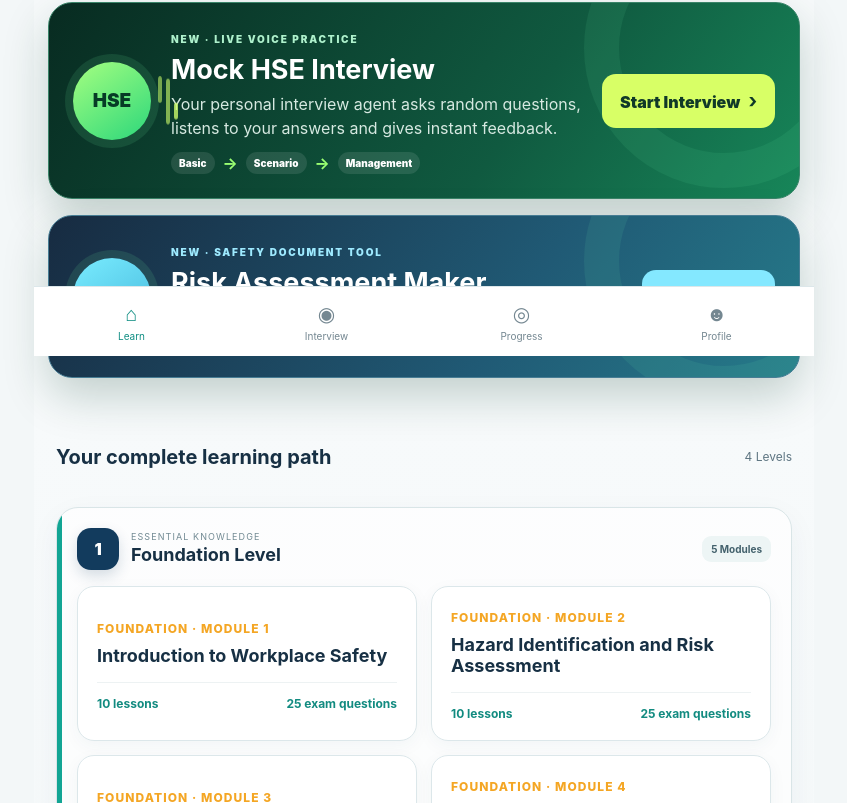
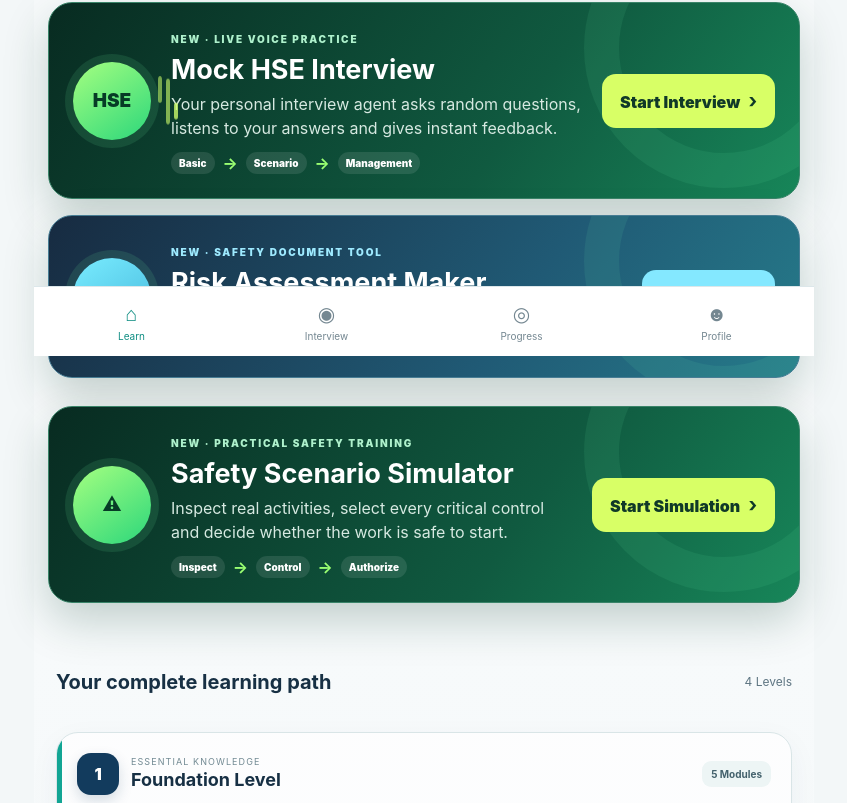
Before and after one commit to ikamranbutt/hse-mentor-app, a React (Vite) app: page / in a window 1280 px wide. Shown: the part 444-1247 px from the top of the page, without its empty margins (216-1063 px from the left). Built offline with nearby package versions, Linux system fonts and the light colour scheme.

Commit message:
Add simulator to HSE Mentor home

```diff
--- a/src/App.tsx
+++ b/src/App.tsx
@@ -4,6 +4,7 @@ import type { Lesson, Module, Question } from './types';
 import Interview from './Interview';
 import LiveAgent from './LiveAgent';
 import RiskAssessment from './RiskAssessment';
+import SafetySimulator from './SafetySimulator';
 
 function ModuleCard({ module, onOpen }: { module: Module; onOpen: () => void }) {
   return <button className={`module-card ${module.level}`} onClick={onOpen}>
@@ -191,6 +192,7 @@ export default function App() {
   const [interview, setInterview] = useState(false);
   const [liveAgent, setLiveAgent] = useState(false);
   const [riskAssessment, setRiskAssessment] = useState(false);
+  const [simulator, setSimulator] = useState(false);
   const [lockedMessage, setLockedMessage] = useState('');
   const [completed, setCompleted] = useState<string[]>(() => {
     try { return JSON.parse(localStorage.getItem('hse-mentor-completed-lessons') || '[]'); }
@@ -213,6 +215,7 @@ export default function App() {
   }), []);
   if (liveAgent) return <LiveAgent onBack={() => setLiveAgent(false)} />;
   if (riskAssessment) return <RiskAssessment onBack={() => setRiskAssessment(false)} />;
+  if (simulator) return <SafetySimulator onBack={() => setSimulator(false)} />;
   if (interview) return <Interview onBack={() => setInterview(false)} />;
   if (selected && lesson) {
     const nextLesson = selected.lessons.find(item => item.order === lesson.order + 1);
@@ -252,6 +255,9 @@ export default function App() {
     <section className="home-interview-launch ra-launch" onClick={() => setRiskAssessment(true)}>
       <div className="home-agent-icon"><span>5×5</span></div><div className="home-interview-copy"><small>NEW · SAFETY DOCUMENT TOOL</small><h2>Risk Assessment Maker</h2><p>Enter your work activity and prepare an editable risk assessment with hazards, controls and risk ratings.</p></div><button className="home-interview-button">Create RA <b>›</b></button>
     </section>
+    <section className="home-interview-launch simulator-launch" onClick={() => setSimulator(true)}>
+      <div className="home-agent-icon"><span>⚠</span></div><div className="home-interview-copy"><small>NEW · PRACTICAL SAFETY TRAINING</small><h2>Safety Scenario Simulator</h2><p>Inspect real activities, select every critical control and decide whether the work is safe to start.</p><div><span>Inspect</span><b>→</b><span>Control</span><b>→</b><span>Authorize</span></div></div><button className="home-interview-button">Start Simulation <b>›</b></button>
+    </section>
     <section className="section learning-path"><div className="section-title"><h2>Your complete learning path</h2><span>4 Levels</span></div>
       {levels.map((level, index) => <section className={`level-group level-${level.key}`} key={level.key}>
         <header><div className="level-number">{index + 1}</div><div><span>{level.subtitle}</span><h2>{level.title}</h2></div><strong>{catalog.filter(m => m.level === level.key).length} Modules</strong></header>
```
